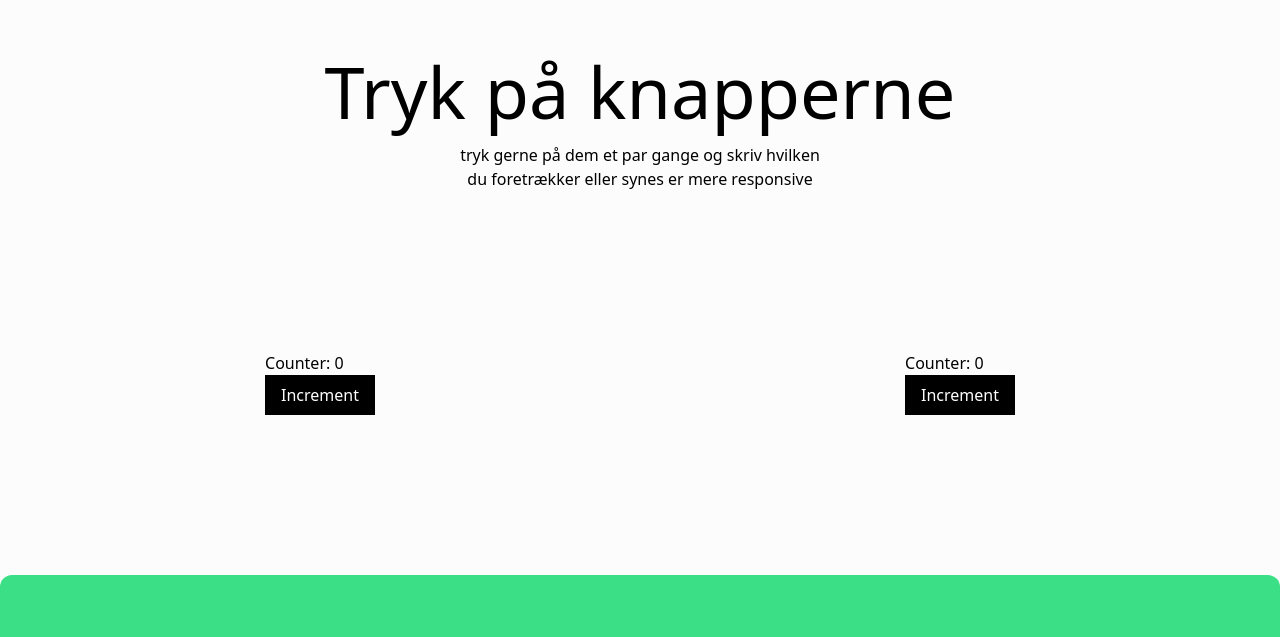
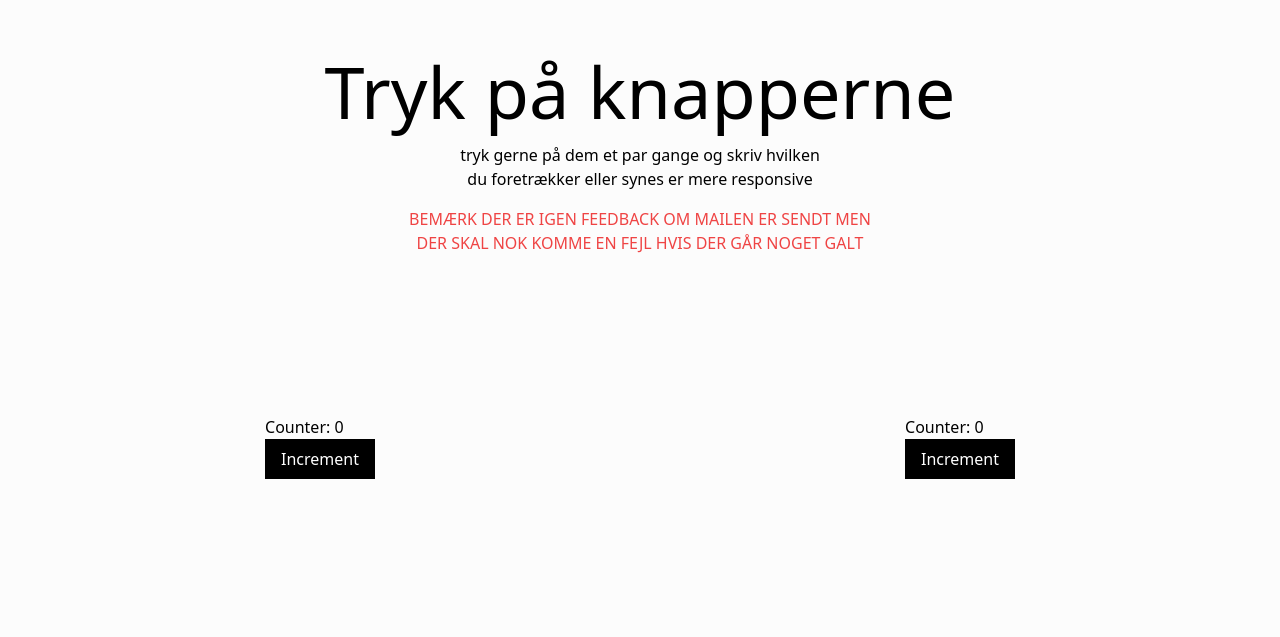
Before and after one commit to Kasper-Buchholtz/onmousedown-onclick, a Next.js app: page / in a window 1280 px wide. Shown: the part 105-742 px from the top of the page. Built offline with nearby package versions, Linux system fonts and the light colour scheme; what tailwindcss-debug-screens would draw is missing.

Commit message:
Add files via upload

```diff
--- a/src/app/page.tsx
+++ b/src/app/page.tsx
@@ -28,6 +28,7 @@ export default function Home() {
     const result = await response.json();
     if (result.success) {
       console.log(result);
+      window.location.href = "https://web3forms.com/success"; // Replace with your desired redirect URL
     }
   }
 
@@ -52,6 +53,7 @@ export default function Home() {
             Tryk på knapperne
           </h1>
           <p className="pt-4 text-balance max-w-prose mx-auto text-center">tryk gerne på dem et par gange og skriv hvilken du foretrækker eller synes er mere responsive</p>
+          <p className="pt-4 text-red-500 text-balance max-w-prose mx-auto text-center">BEMÆRK DER ER IGEN FEEDBACK OM MAILEN ER SENDT MEN DER SKAL NOK KOMME EN FEJL HVIS DER GÅR NOGET GALT  </p>
         </div>
         <motion.div
           className="fixed top-0 left-0 rounded-xl  w-full h-full bg-primary z-50"
@@ -68,8 +70,6 @@ export default function Home() {
         <div className=" bg-primary px-12 py-12 rounded-xl container  mx-auto">
           <form onSubmit={handleSubmit}>
             <div className="space-y-4">
-            <input type="hidden" name="redirect" value="https://web3forms.com/success" />
-
             <input
               placeholder="navn (behøver du ikke :P )"
               className={`w-full h-16 px-4 py-2 transition-all duration-200 ease-in-out border rounded-md placeholder:text-gray-300 text-dark disabled:opacity-50 disabled:cursor-not-allowed ${focus}`}
```
